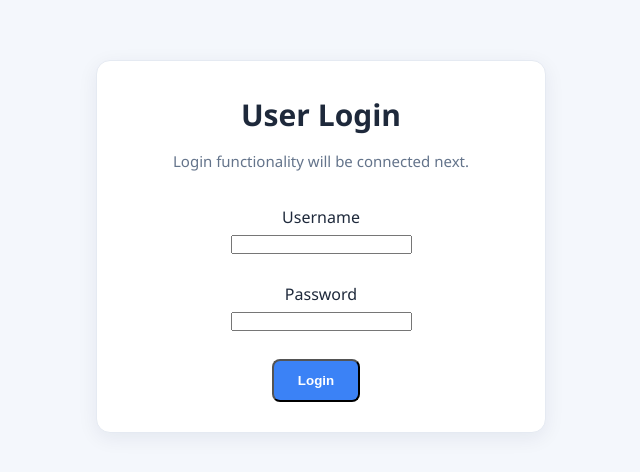
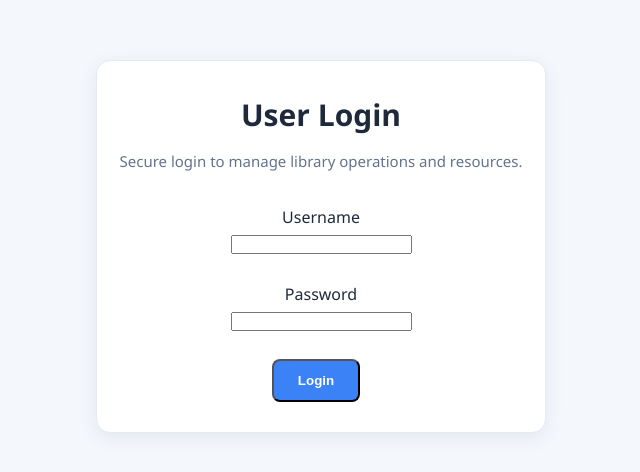
Before and after one commit to AnandShubham07/Readers_Alley, a Django app: page /login/ in a window 1280 px wide. Shown: the part 71-543 px from the top of the page, without its empty margins (319-959 px from the left). Run offline with Django 5.2, Linux system fonts and the light colour scheme.

Commit message:
Update login page

```diff
--- a/books/templates/books/login.html
+++ b/books/templates/books/login.html
@@ -26,7 +26,7 @@
             </h2>
 
             <p class="section-description">
-                Login functionality will be connected next.
+                Secure login to manage library operations and resources.
             </p>
 
             <form method="POST">
```
